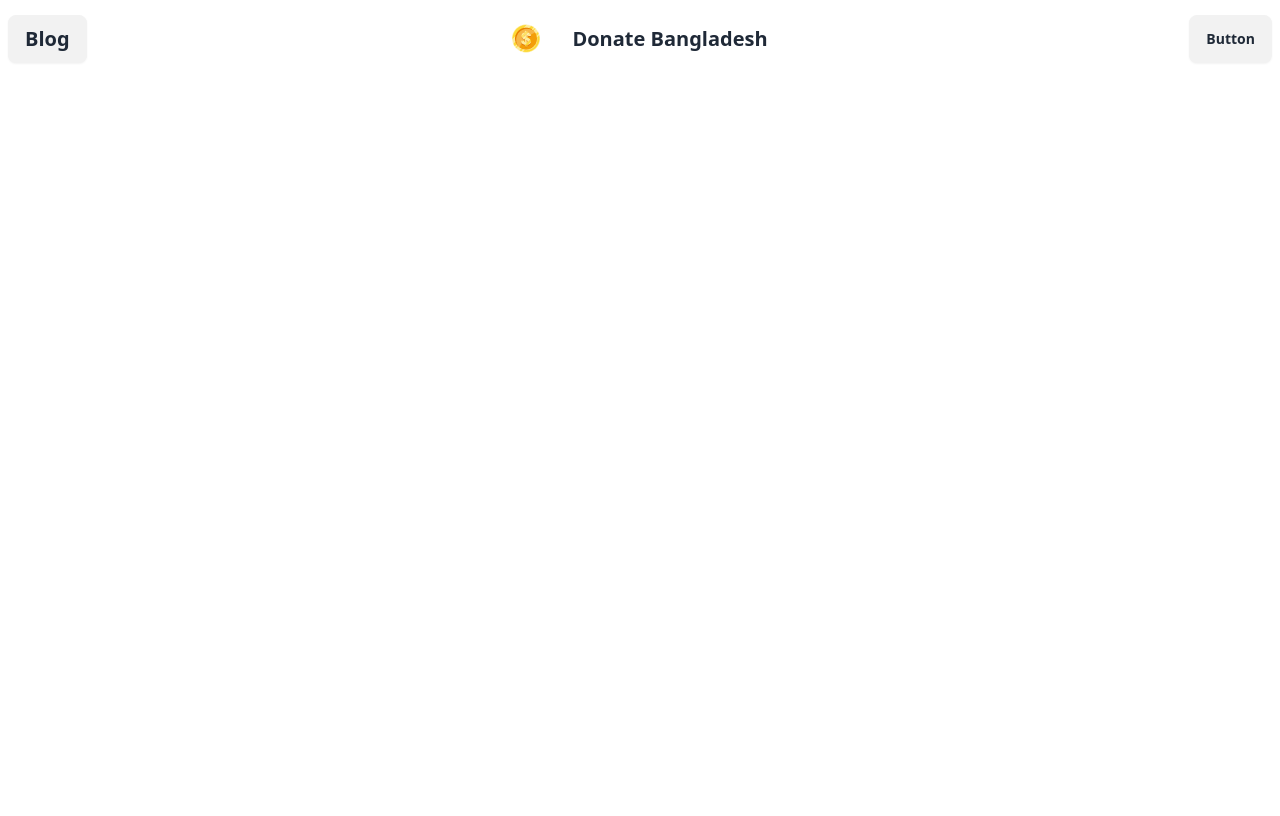
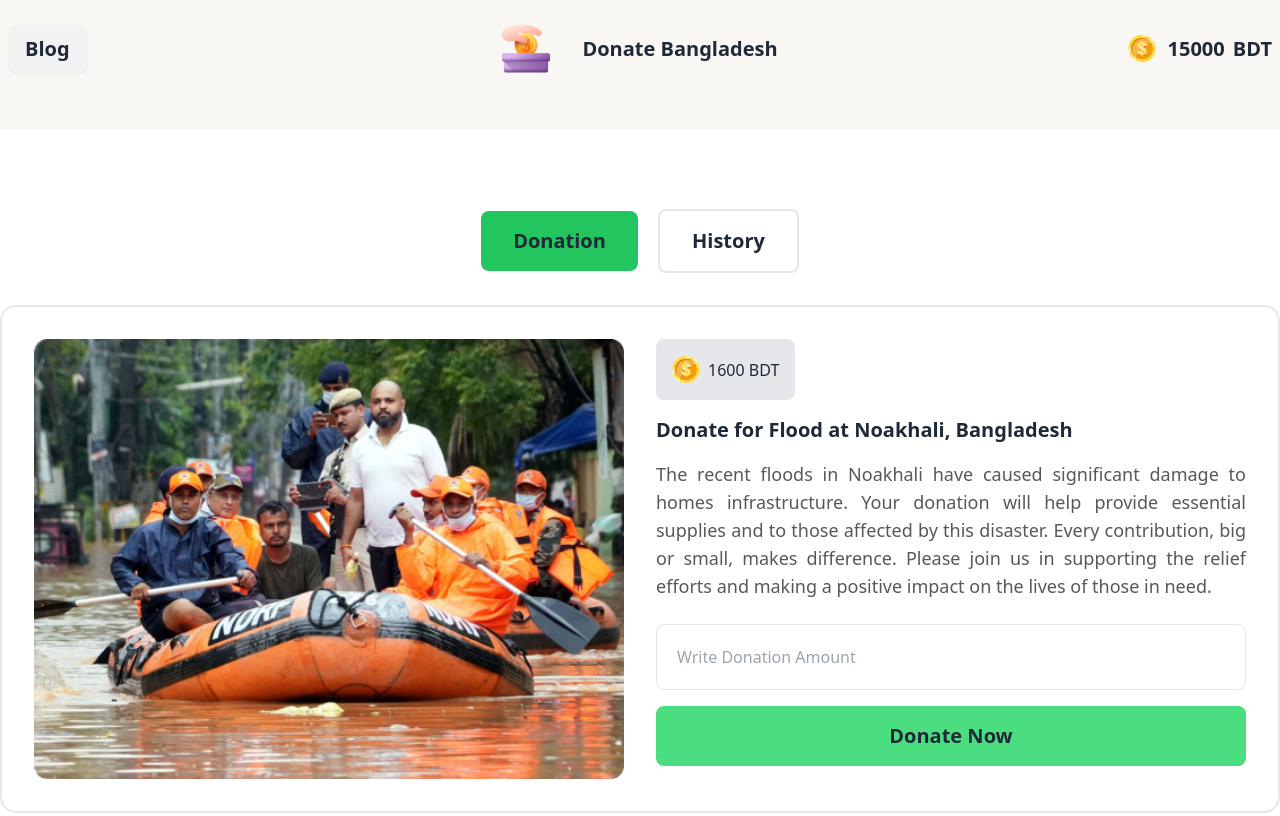
Before and after one commit to Ajjaj-Ahmed/flood-donation, a plain HTML site: page index.html in a window 1280 px wide. Shown: the top 816 px of the page. Drawn offline with nearby package versions, Linux system fonts and the light colour scheme.

Commit message:
adding donation section

```diff
--- a/index.html
+++ b/index.html
@@ -1,5 +1,6 @@
 <!DOCTYPE html>
 <html lang="en">
+
 <head>
   <meta charset="UTF-8">
   <meta name="viewport" content="width=device-width, initial-scale=1.0">
@@ -7,46 +8,102 @@
   <link href="https://cdn.jsdelivr.net/npm/daisyui@4.12.10/dist/full.min.css" rel="stylesheet" type="text/css" />
   <script src="https://cdn.tailwindcss.com"></script>
 </head>
+
 <body>
-    <header>
-        <div class="navbar bg-base-100">
+  <header class="w-full bg-[#F9F7F3]">
+    <nav class="max-w-screen-xl mx-auto pb-8">
+      <div class="navbar">
         <div class="navbar-start">
           <div class="dropdown">
             <div tabindex="0" role="button" class="btn btn-ghost lg:hidden">
-                  <svg
-                    xmlns="http://www.w3.org/2000/svg"
-                    class="h-5 w-5"
-                    fill="none"
-                    viewBox="0 0 24 24"
+              <svg xmlns="http://www.w3.org/2000/svg" class="h-5 w-5" fill="none" viewBox="0 0 24 24"
                 stroke="currentColor">
-                    <path
-                      stroke-linecap="round"
-                      stroke-linejoin="round"
-                      stroke-width="2"
-                      d="M4 6h16M4 12h8m-8 6h16" />
+                <path stroke-linecap="round" stroke-linejoin="round" stroke-width="2" d="M4 6h16M4 12h8m-8 6h16" />
               </svg>
             </div>
-                <ul
-                  tabindex="0"
-                  class="menu menu-sm dropdown-content bg-base-100 rounded-box z-[1] mt-3 w-52 p-2 shadow">
-                  <li class="text-xl font-semibold"><h4>Donate Bangladesh</h4></li>
+            <ul tabindex="0" class="menu menu-sm dropdown-content bg-base-100 rounded-box z-[1] mt-3  p-2 shadow">
+              <li class="text-xl font-semibold">
+                <h4>Donate Bangladesh</h4>
+              </li>
               <li><img src="assets/coin.png" alt=""></li>
             </ul>
           </div>
-              <a class="btn bg- text-xl font-semibold">Blog</a>
+          <a class=" btn bg- text-xl font-semibold">Blog</a>
         </div>
         <div class="navbar-center hidden lg:flex">
           <ul class="menu menu-horizontal flex items-center px-1">
-                <li><img src="assets/coin.png" alt=""></li>
-                <li class="text-xl font-semibold"><h4>Donate Bangladesh</h4></li>
+            <li><img src="assets/logo.png" alt=""></li>
+            <li class="text-xl font-semibold">
+              <h4>Donate Bangladesh</h4>
+            </li>
           </ul>
         </div>
-            <div class="navbar-end">
-              <a class="btn">Button</a>
+        <div class="navbar-end flex items-center gap-3">
+          <img src="assets/coin.png">
+          <h4 class="text-xl font-semibold"><span>15000</span><span class="ml-2">BDT</span></h4>
         </div>
       </div>
+    </nav>
   </header>
+  <main class="max-w-screen-xl mx-auto mt-10 lg:mt-20">
+    <!-- donation button -->
+    <section class="text-center">
+      <button class="bg-green-500 text-xl font-semibold px-4 py-2 lg:px-8 lg:py-4 rounded-lg mr-4">Donation</button>
+      <button
+        class="text-xl font-semibold px-4 py-2 lg:px-8 lg:py-4 rounded-lg border-2 border-gray-200">History</button>
+    </section>
+
+    <!--Nowakhali donation area -->
+    <section class="flex flex-col lg:flex-row gap-8 mt-8 p-8 border-2 border-gray-200 rounded-2xl">
+      <div class="w-1/2">
+        <img class="w-full" src="assets/noakhali.png" alt="">
+      </div>
+      <div class="w-1/2">
+        <div class="flex items-center gap-2 p-4 bg-gray-200 rounded-lg w-fit">
+          <img src="assets/coin.png" alt="">
+          <h5 > 1600 <span>BDT</span></h5>
+        </div>
+        <h3 class="font-bold text-xl my-4">Donate for Flood at Noakhali, Bangladesh</h3>
+        <p class="text-[#111111B3] text-justify text-lg mb-6"> The recent floods in Noakhali have caused significant damage to homes  infrastructure. Your donation will help provide essential supplies and  to those affected by this disaster. Every contribution, big or small, makes  difference. Please join us in supporting the relief efforts and making a positive impact on the lives of those in need.</p>
+        <input class="p-5 mb-4 w-full border border-gray-200 rounded-lg" type="text" placeholder="Write Donation Amount"> <br>
+        <button class="text-xl font-semibold w-full bg-green-400 px-4 py-2 lg:px-8 lg:py-4 rounded-lg">Donate Now</button>
+      </div>
+    </section>
+    <!--Feni donation area -->
+    <section class="flex flex-col lg:flex-row gap-8 mt-8 p-8 border-2 border-gray-200 rounded-2xl">
+      <div class="w-1/2">
+        <img class="w-full" src="assets/feni.png" alt="">
+      </div>
+      <div class="w-1/2">
+        <div class="flex items-center gap-2 p-4 bg-gray-200 rounded-lg w-fit">
+          <img src="assets/coin.png" alt="">
+          <h5 > 1600 <span>BDT</span></h5>
+        </div>
+        <h3 class="font-bold text-xl my-4">Donate for Flood Relief in Feni,Bangladesh</h3>
+        <p class="text-[#111111B3] text-justify text-lg mb-6"> The recent floods in Noakhali have caused significant damage to homes  infrastructure. Your donation will help provide essential supplies and  to those affected by this disaster. Every contribution, big or small, makes  difference. Please join us in supporting the relief efforts and making a positive impact on the lives of those in need.</p>
+        <input class="p-5 mb-4 w-full border border-gray-200 rounded-lg" type="text" placeholder="Write Donation Amount"> <br>
+        <button class="text-xl font-semibold w-full bg-green-400 px-4 py-2 lg:px-8 lg:py-4 rounded-lg">Donate Now</button>
+      </div>
+    </section>
+    <!--Feni donation area -->
+    <section class="flex flex-col lg:flex-row gap-8 mt-8 p-8 border-2 border-gray-200 rounded-2xl">
+      <div class="w-1/2">
+        <img class="w-full" src="assets/quota-protest.png" alt="">
+      </div>
+      <div class="w-1/2">
+        <div class="flex items-center gap-2 p-4 bg-gray-200 rounded-lg w-fit">
+          <img src="assets/coin.png" alt="">
+          <h5 > 1600 <span>BDT</span></h5>
+        </div>
+        <h3 class="font-bold text-xl my-4">Aid for Injured in the Quota Movement</h3>
+        <p class="text-[#111111B3] text-justify text-lg mb-6"> The recent floods in Noakhali have caused significant damage to homes  infrastructure. Your donation will help provide essential supplies and  to those affected by this disaster. Every contribution, big or small, makes  difference. Please join us in supporting the relief efforts and making a positive impact on the lives of those in need.</p>
+        <input class="p-5 mb-4 w-full border border-gray-200 rounded-lg" type="text" placeholder="Write Donation Amount"> <br>
+        <button class="text-xl font-semibold w-full bg-green-400 px-4 py-2 lg:px-8 lg:py-4 rounded-lg">Donate Now</button>
+      </div>
+    </section>
+  </main>
 
   <script src="js/donate.js"></script>
 </body>
+
 </html>
```
Lines whose indentation alone changed are shown as unchanged.
